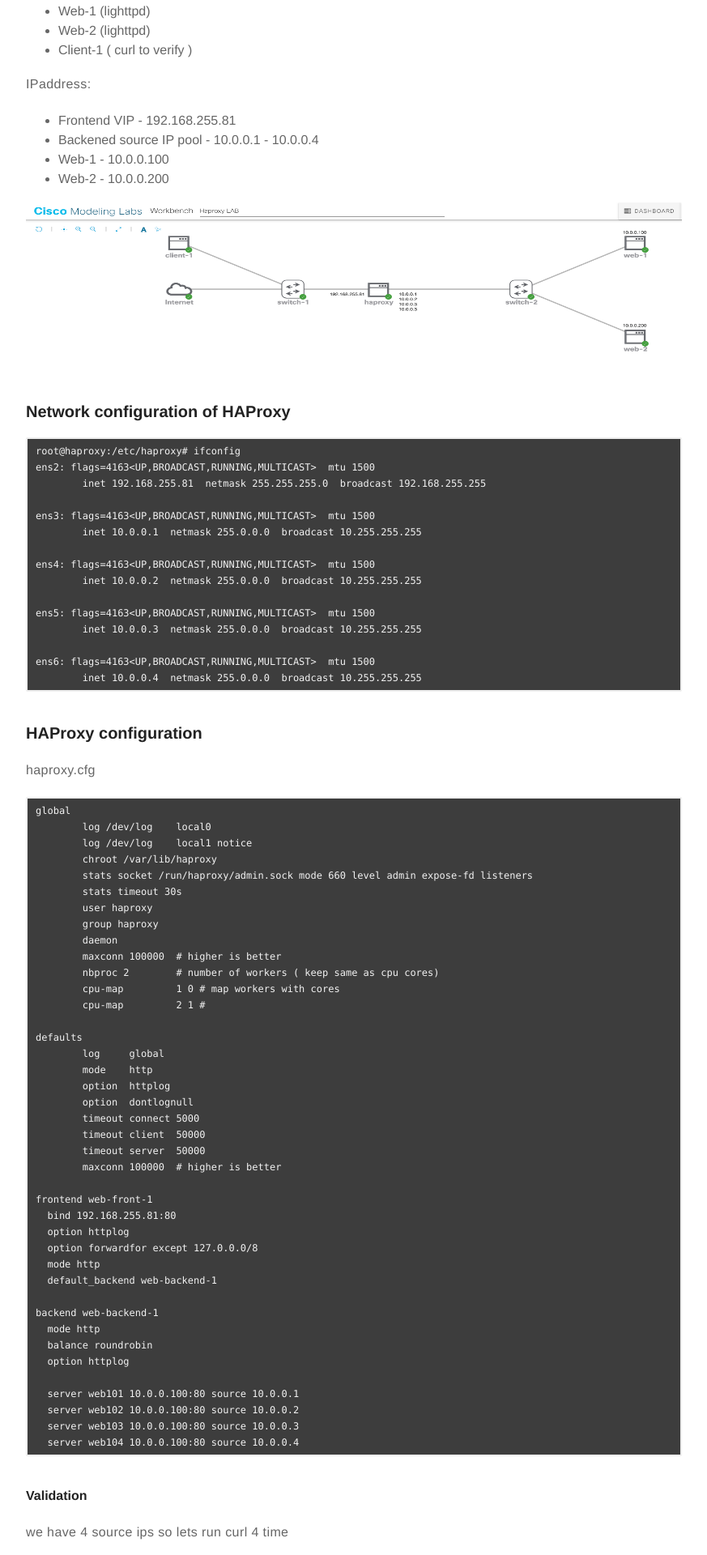
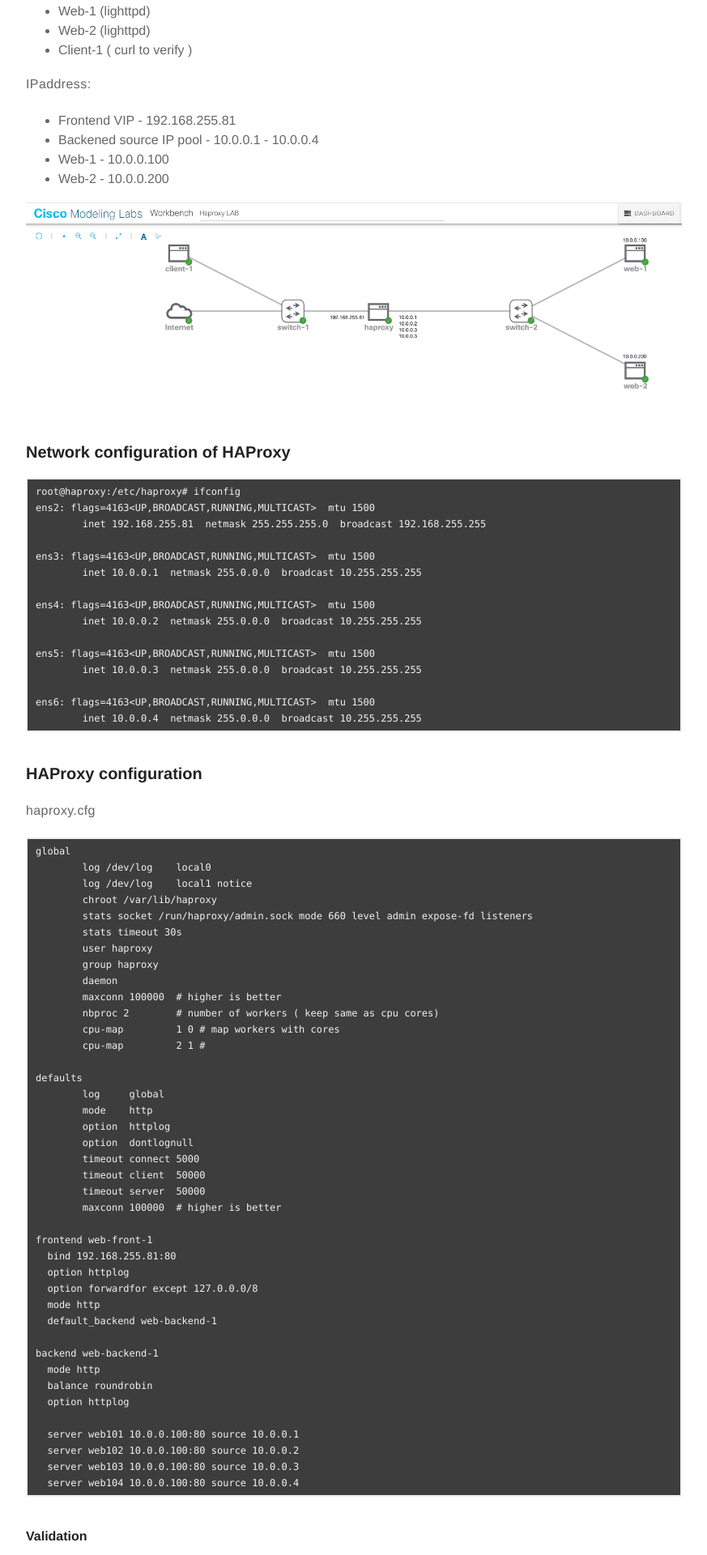
Before and after one commit to satishdotpatel/satishdotpatel.github.io, a Jekyll site: the page built from _posts/2021-06-03-haproxy-multiple-source-ip-loadbalancing.markdown, in a window 1280 px wide. Shown: the part 987-2907 px from the top of the page at 81% size, without its empty margins (203-1076 px from the left). Built offline with Jekyll 4.4.1, drawn with Linux system fonts in a browser that asks for light colours; comment, search, counter and statistics services are not loaded.

```diff
--- a/_posts/2021-06-03-haproxy-multiple-source-ip-loadbalancing.markdown
+++ b/_posts/2021-06-03-haproxy-multiple-source-ip-loadbalancing.markdown
@@ -43,7 +43,7 @@
 * Web-1 - 10.0.0.100
 * Web-2 - 10.0.0.200
 
-![<img>](/assets/images/2021-06-03-haproxy-multiple-source-ip-loadbalancing/haproxy-lab.png){: width="900" }{: height="200"}
+![<img>](/assets/images/2021-06-03-haproxy-multiple-source-ip-loadbalancing/haproxy-lab.png){: width="900" }{: height="250"}
 
 
 ### Network configuration of HAProxy
```
